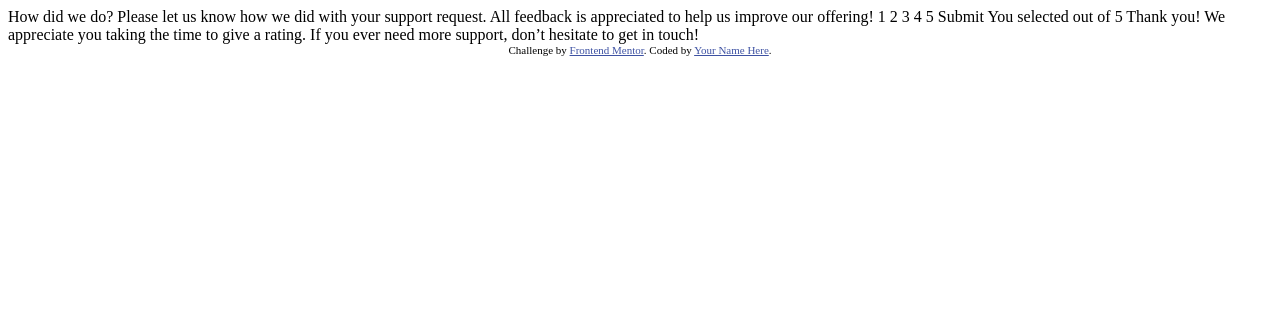
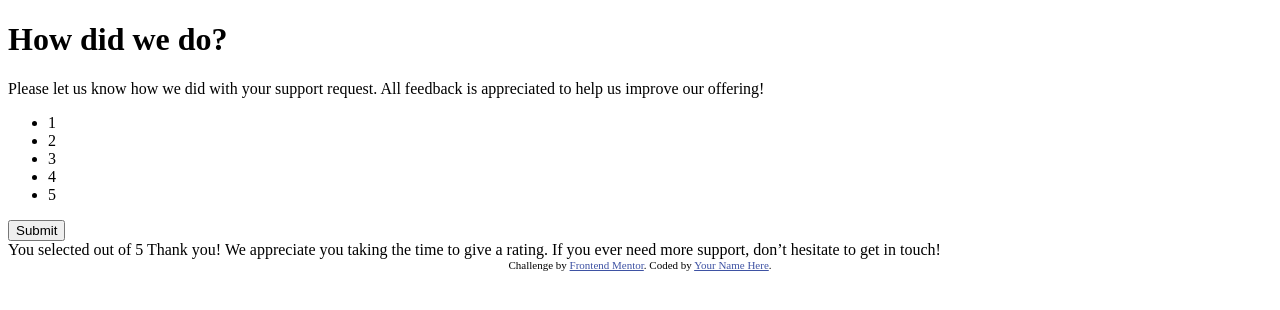
Before and after one commit to mousemari/interactive-rating-component-main, a plain HTML site: page index.html in a window 1280 px wide. Drawn offline with Linux system fonts and the light colour scheme.

Commit message:
add html rate page

```diff
--- a/index.html
+++ b/index.html
@@ -27,9 +27,21 @@
   </head>
   <body>
     <!-- Rating state start -->
-
-    How did we do? Please let us know how we did with your support request. All
-    feedback is appreciated to help us improve our offering! 1 2 3 4 5 Submit
+    <div class="wrapper">
+      <h1>How did we do?</h1>
+      <p>
+        Please let us know how we did with your support request. All feedback is
+        appreciated to help us improve our offering!
+      </p>
+      <ul class="rate">
+        <li>1</li>
+        <li>2</li>
+        <li>3</li>
+        <li>4</li>
+        <li>5</li>
+      </ul>
+      <button type="submit">Submit</button>
+    </div>
 
     <!-- Rating state end -->
 
```
